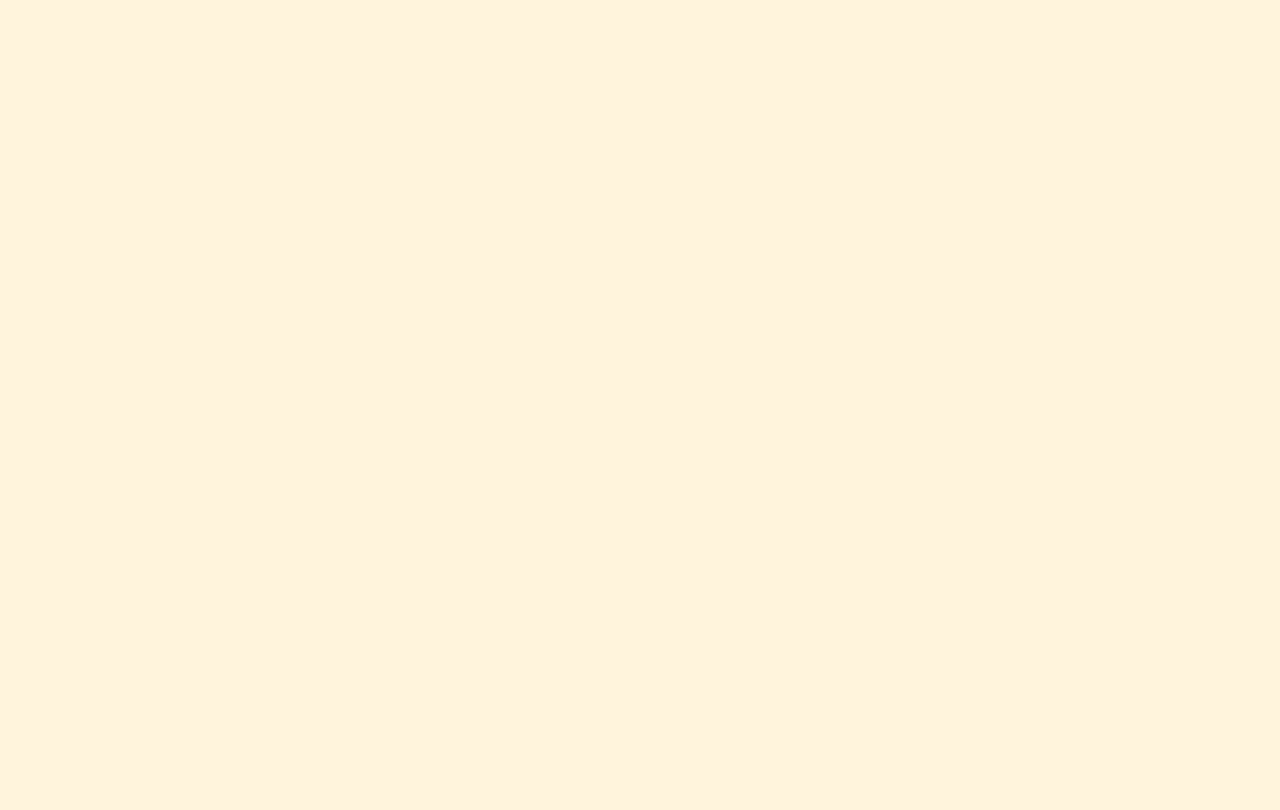
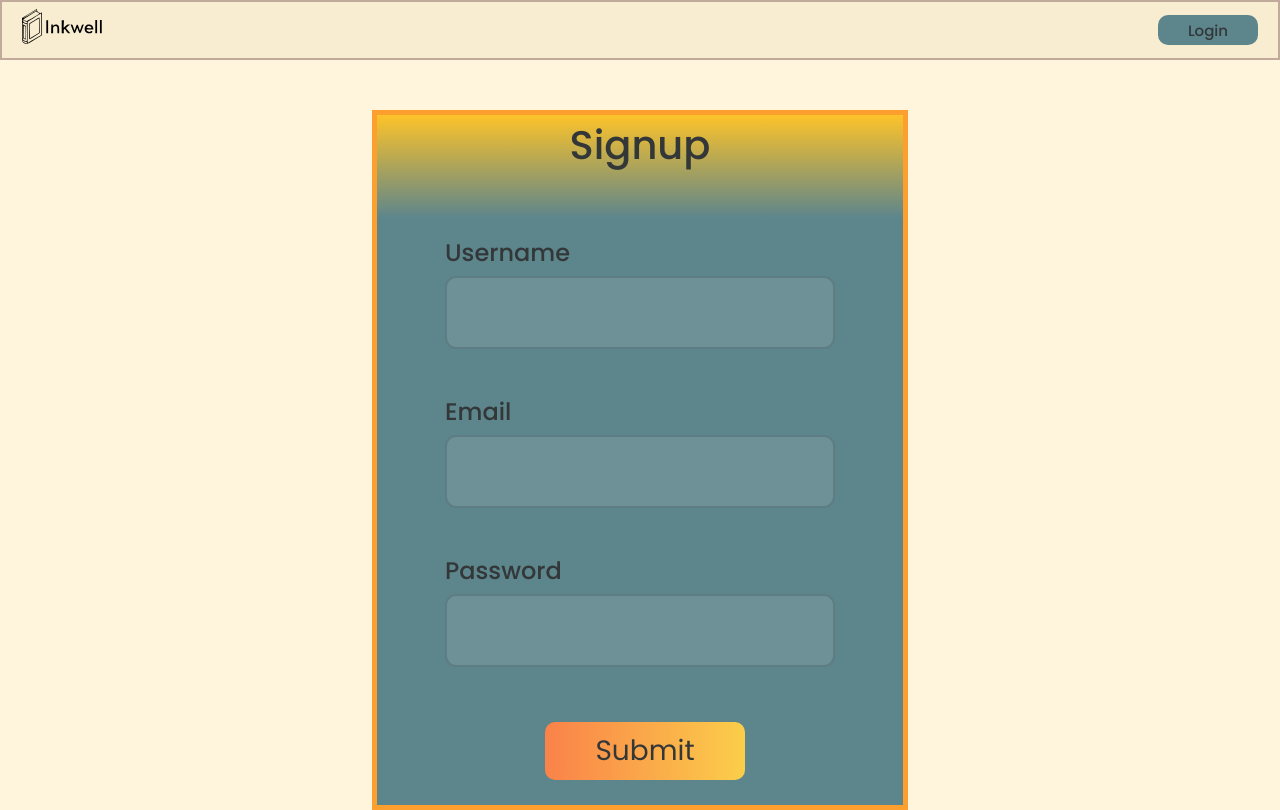
Before and after one commit to Soham20030/Book-Tracker, a React (Vite) app in the folder client/: page / in a window 1280 px wide. Before the commit this address had no page. Built offline with nearby package versions, Linux system fonts and the light colour scheme.

Commit message:
fixed the wrong routing where / didnt lead to the signup page

```diff
--- a/client/src/App.jsx
+++ b/client/src/App.jsx
@@ -45,6 +45,9 @@ function App() {
         {/* Signup page for new users to register */}
         <Route path="/signup" element={<SignupPage />} />
 
+        {/* Signup page for new users to register to the root "/" */}
+        <Route path="/" element={<SignupPage />} />
+
         {/* Login page for existing users to authenticate */}
         <Route path="/login" element={<LoginPage />} />
 
```
